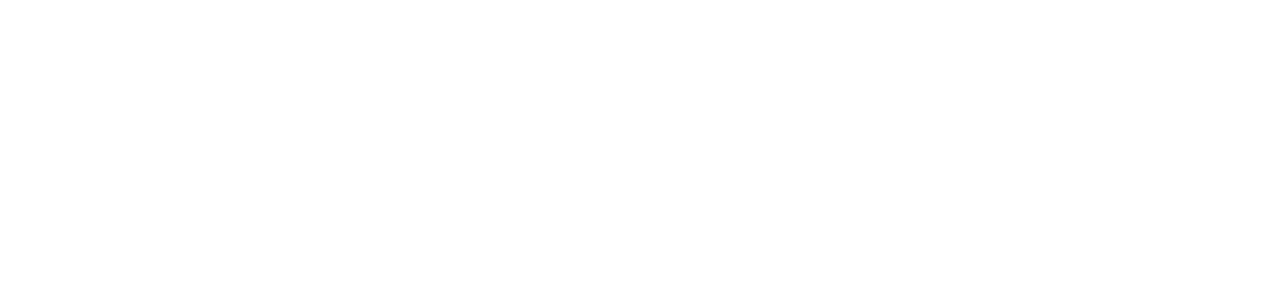
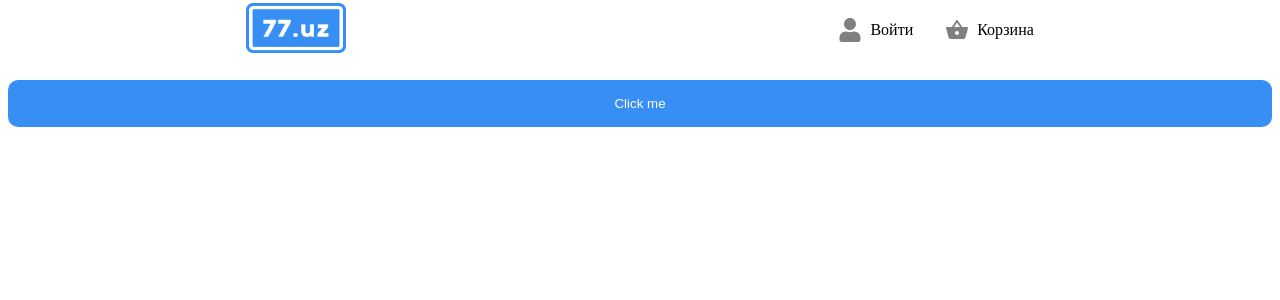
Before and after one commit to Akbar-ava/internship-click, a React (Vite) app: page / in a window 1280 px wide. Shown: the top 300 px of the page. Built offline with nearby package versions, Linux system fonts and the light colour scheme.

Commit message:
feat: add button component and header

```diff
--- a/src/App.tsx
+++ b/src/App.tsx
@@ -1,8 +1,18 @@
 import React from "react";
-
+import apiClient from "./services/apiClient";
+import Router  from "./routes/Router";
 
 const App: React.FC = () => {
-return <div></div>;
+  const fetchProducts = async () => {
+    try {
+      const response = await apiClient.get("/products");
+      const data = response.data;
+      return data;
+    } catch (error) {
+      console.log("Error fetching products", error);
+    }
+  };
+  return <Router/>;
 };
 
 export default App;
--- a/src/components/CButton/CButton.css
+++ b/src/components/CButton/CButton.css
@@ -0,0 +1,22 @@
+.cbtn {
+  width: 100%;
+  display: flex;
+  align-items: center;
+  justify-content: center;
+  background: #388FF3;
+  color: #ffffff;
+  padding: 1rem;
+  text-align: center;
+  border: none;
+  border-radius: 10px;
+  cursor: pointer;
+  transition: 0.3s;
+}
+
+.cbtn:hover {
+    opacity: 0.8;
+}
+
+.cbtn:focus {
+  scale: 0.98;
+}
--- a/src/components/CButton/CButton.tsx
+++ b/src/components/CButton/CButton.tsx
@@ -2,8 +2,21 @@
 import "./CButton.css";
 import type { CButtonProps } from "./CButton.types";
 
-const CButton: React.FC<CButtonProps> = () => {
-  return <div>CButton</div>;
+const CButton: React.FC<CButtonProps> = ({
+  title,
+  onClick,
+  style,
+  className
+}) => {
+  return (
+    <button
+    onClick={onClick}
+    style={style}
+    className={`cbtn ${className}`}
+    >
+      <span>{title}</span>
+    </button>
+  )
 };
 
 export default CButton;
--- a/src/components/CInput/CInput.tsx
+++ b/src/components/CInput/CInput.tsx
@@ -1,9 +1,21 @@
-import type React from "react";
 import "./CInput.css";
 import type { CInputProps } from "./CInput.types";
+import { forwardRef } from "react";
 
-const CInput: React.FC<CInputProps> = () => {
-  return <div>CInput</div>;
-};
+const CInput = forwardRef<HTMLInputElement, CInputProps>(
+  (
+    {
+      placeholder,
+      style,
+      className,
+      ...rest
+    },
+    ref
+  ) => {
+    return(
+      <div className={`cinput-wrapper ${className || ""}`} style={style}></div>
+    )
+  }
+)
 
 export default CInput;
--- a/src/layouts/Header/Header.css
+++ b/src/layouts/Header/Header.css
@@ -0,0 +1,53 @@
+.header {
+    position: fixed;
+    top: 0;
+    left: 0;
+    right: 0;
+    height: 60px;
+    z-index: 100;
+    background: #ffff;
+    display: flex;
+    justify-content: space-around;
+    align-items: center;
+}
+
+.header__actions {
+    display: flex;
+    align-items: center;
+    gap: 1rem;
+}
+
+.header__actions-mobile {
+    display: none;
+}
+
+.header__actions__icon {
+    font-size: 1.5rem;
+    cursor: pointer;
+}
+
+.header__actions__logo {
+    text-decoration: none;
+}
+
+.header__actions__logo img {
+  width: 100px;
+  height: 50px;
+  border-radius: 2px;
+  cursor: pointer;
+}
+
+.header__navs {
+    display: flex;
+    align-items: center;
+    gap: 2rem;
+}
+
+.header__navs a {
+  text-decoration: none;
+  color: #000;
+    display: flex;
+    align-items: center;
+    text-align: center;
+    gap: 0.5rem;
+}
--- a/src/layouts/Header/Header.tsx
+++ b/src/layouts/Header/Header.tsx
@@ -1,8 +1,49 @@
 import type React from "react";
 import "./Header.css";
+import { Link, NavLink } from "react-router-dom";
+import Logo from "../../assets/images/logo.png"
+import { GrMenu } from "react-icons/gr";
+import { FaUser } from 'react-icons/fa';
+import { MdShoppingBasket } from 'react-icons/md';
+import { useState } from "react";
 
 const Header: React.FC = () => {
-  return <div>Header</div>;
+  const [isSidebarOpen, setIsSidebarOpen] = useState(false);
+
+  return(
+    <>
+      <div className="header container">
+        <div className="header__actions">
+          <Link to={"/home"} className="header__actions__logo">
+            <img src={Logo} alt="Logo" />
+          </Link>
+        </div>
+
+        <div className="header__navs">
+          <NavLink to={"/home"}>
+            <FaUser style={{ fontSize: '1.5rem', color: 'grey' }} />
+             <span>Войти</span>
+          </NavLink>
+
+          <NavLink to={"/home"}>
+            <MdShoppingBasket style={{ fontSize: '1.5rem', color: 'grey'}}  />
+             <span>Корзина</span>
+          </NavLink>
+        </div>
+
+        <div className="header__actions header__actions-mobile">
+          <Link to={"/home"} className="header__actions__logo">
+            <img src={Logo} alt="Logo" />
+          </Link>
+
+          <GrMenu
+            className="header__actions__icon"
+            onClick={() => setIsSidebarOpen(true)}
+          />
+        </div>
+      </div>
+    </>
+  )
 };
 
 export default Header;
--- a/src/pages/Home/Home.tsx
+++ b/src/pages/Home/Home.tsx
@@ -1,10 +1,14 @@
 import type React from "react";
 import "./Home.css"
+import CButton from "../../components/CButton";
+import CInput from "../../components/CInput";
 
 const Home: React.FC = () => {
   return (
     <>
       <h1>Home</h1>
+      <CButton title="Click me"></CButton>
+      <CInput></CInput>
     </>
   );
 };
--- a/src/styles/style.css
+++ b/src/styles/style.css
@@ -6,8 +6,19 @@
 }
 
 :root {
-  --primary-color: #ffffff;
+  --primary-color: #388ff3;
   --secondary-color: #000000;
   --success-color: #28a745;
   --danger-color: #dc3545;
+  --gray-color: #626d77;
+  --light-gray-color: #d2dbe8;
+  --background-color: #f0f3f7;
 }
+
+/* html[data-theme='light'] {
+    --background-color: #F5F5F5;
+    --on-background-color: #000000;
+    --content-bg-color: #FFFFFF;
+    --text-color: #000000;
+    --on-text-color: #ffffff;
+} */
```
Also changed, not shown: src/components/CButton/CButton.types.ts (+8 -1 lines), src/components/CInput/CInput.types.ts (+7 -1 lines), src/assets/images/logo.png (added), src/routes/Router.tsx (renamed from src/routes/Routes.tsx).
